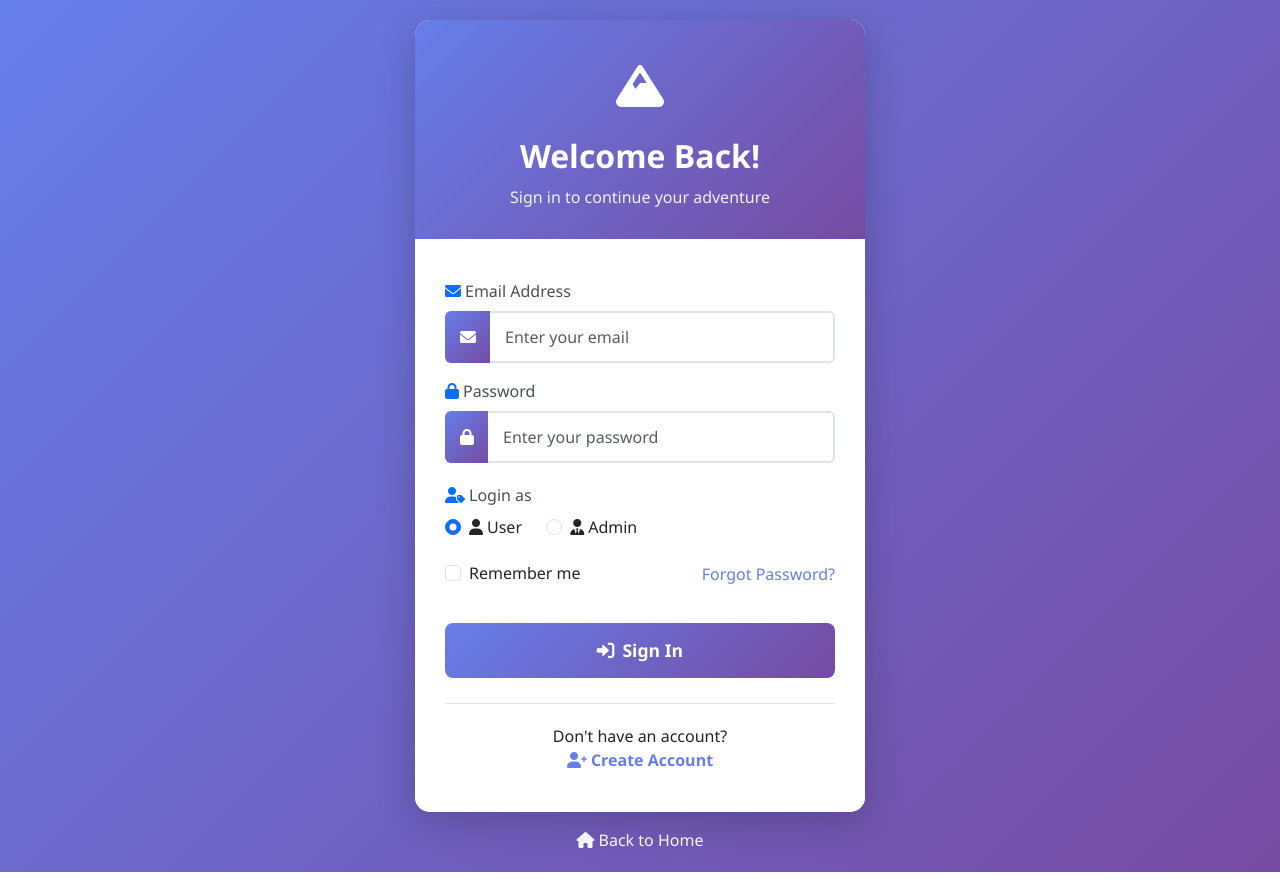
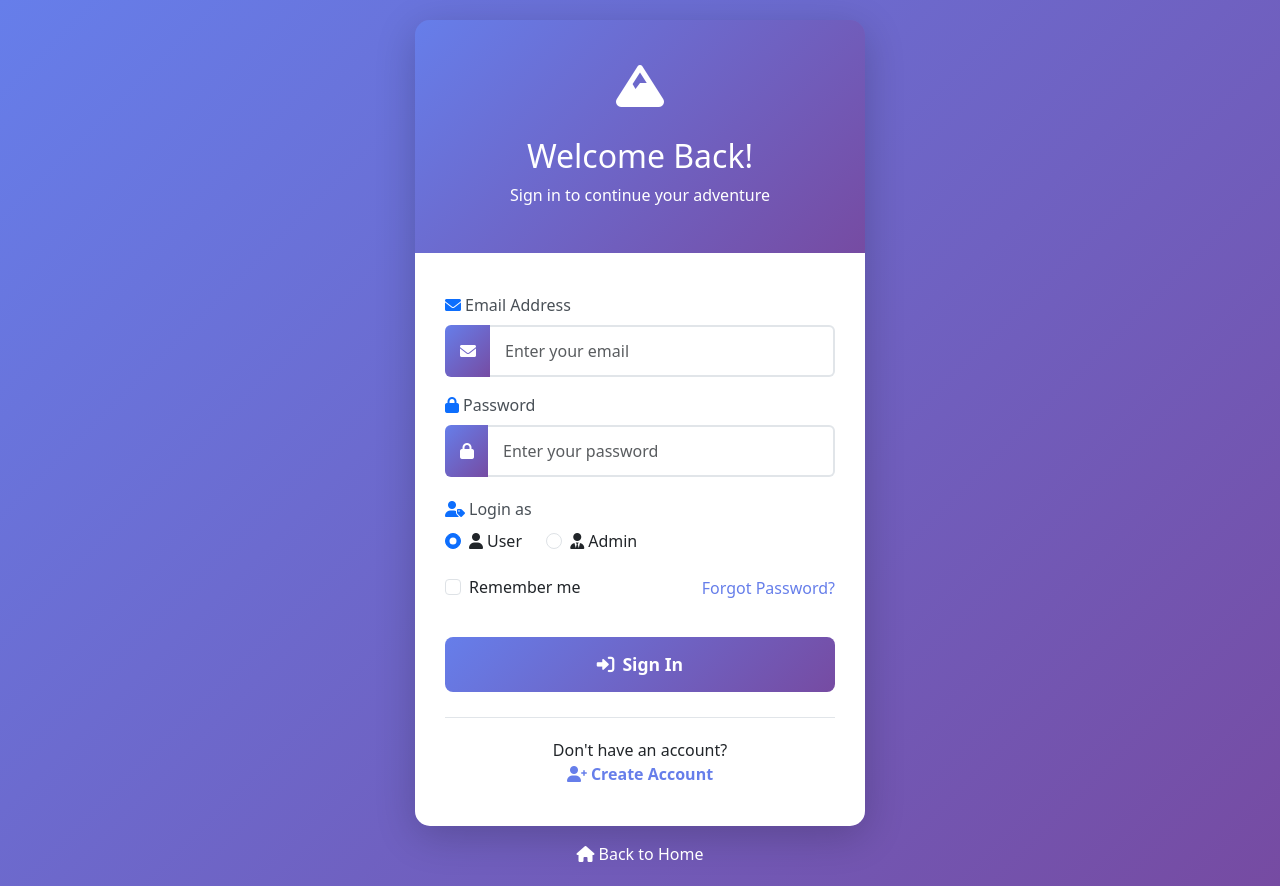
Before and after one commit to chizarapresh/Equipment-Rentals-Project, a PHP site: page /login.php in a window 1280 px wide. Run offline with PHP 8.4, Linux system fonts and the light colour scheme; a stand-in replaces the project's code that opens the database connection.

Commit message:
Update login.php

```diff
--- a/Codes/login.php
+++ b/Codes/login.php
@@ -1,5 +1,4 @@
 <?php
-ob_start();
 session_start();
 require_once 'config.php';
 if (isset($_SESSION['role'])) {
@@ -43,9 +42,6 @@ if ($_SERVER['REQUEST_METHOD'] == 'POST') {
                     $_SESSION['role'] = $user['role'];
 
 
-                    // $update = $pdo->prepare("UPDATE users SET last_login = NOW() WHERE user_id = ?");
-                    // $update->execute([$user['user_id']]);
-
                     if ($user['role'] == 'admin') {
                         header("Location: admin-dashboard.php");
                     } else {
@@ -71,122 +67,13 @@ if ($_SERVER['REQUEST_METHOD'] == 'POST') {
     <title>Login - ZaramOUTFITTERS</title>
     <link href="https://cdn.jsdelivr.net/npm/bootstrap@5.3.8/dist/css/bootstrap.min.css" rel="stylesheet">
     <link rel="stylesheet" href="https://cdnjs.cloudflare.com/ajax/libs/font-awesome/6.0.0/css/all.min.css">
-    <style>
-        body {
-            background: linear-gradient(135deg, #667eea 0%, #764ba2  100%);
-            min-height: 100vh;
-            display: flex;
-            align-items: center;
-            justify-content: center;
-            font-family: 'Segoe UI', Tahoma, Geneva, Verdana, sans-serif;
-        }
-        .login-container {
-            max-width: 450px;
-            width: 90%;
-            margin: 20px auto;
-        }
-        .card {
-            border: none;
-            border-radius: 15px;
-            box-shadow: 0 10px 40px rgba(0,0,0,0.2);
-            overflow: hidden;
-        }
-        .card-header {
-            background: linear-gradient(135deg, #667eea 0%, #764ba2 100%);
-            color: white;
-            padding: 30px 20px;
-            text-align: center;
-            border-bottom: none;
-        }
-        .card-header h2 {
-            margin: 0;
-            font-size: 2rem;
-            font-weight: 700;
-        }
-        .card-header p {
-            margin: 10px 0 0;
-            opacity: 0.9;
-        }
-        .card-body {
-            padding: 40px 30px;
-            background: white;
-        }
-        .form-label {
-            font-weight: 500;
-            color: #495057;
-            margin-bottom: 8px;
-        }
-        .input-group-text {
-            background: linear-gradient(135deg, #667eea 0%, #764ba2 100%);
-            color: white;
-            border: none;
-            padding: 12px 15px;
-        }
-        .form-control {
-            border: 2px solid #e1e5e9;
-            border-left: none;
-            padding: 12px 15px;
-            font-size: 1rem;
-            transition: all 0.3s;
-        }
-        .form-control:focus {
-            border-color: #667eea;
-            box-shadow: none;
-        }
-        .btn-login {
-            background: linear-gradient(135deg, #667eea 0%, #764ba2 100%);
-            border: none;
-            padding: 14px;
-            font-weight: 600;
-            font-size: 1.1rem;
-            color: white;
-            width: 100%;
-            border-radius: 8px;
-            margin-top: 20px;
-            transition: transform 0.3s, box-shadow 0.3s;
-        }
-        .btn-login:hover {
-            transform: translateY(-2px);
-            box-shadow: 0 5px 20px rgba(102, 126, 234, 0.4);
-            color: white;
-        }
-        .role-select {
-            margin: 20px 0;
-        }
-        .role-select .form-check {
-            display: inline-block;
-            margin-right: 20px;
-        }
-        .alert {
-            border-radius: 8px;
-            padding: 15px;
-            margin-bottom: 25px;
-        }
-        .brand-icon {
-            font-size: 3rem;
-            margin-bottom: 15px;
-        }
-        .register-link {
-            text-align: center;
-            margin-top: 25px;
-            padding-top: 20px;
-            border-top: 1px solid #e1e5e9;
-        }
-        .register-link a {
-            color: #667eea;
-            font-weight: 600;
-            text-decoration: none;
-        }
-        .register-link a:hover {
-            color: #764ba2;
-            text-decoration: underline;
-        }
-    </style>
+    <link href="css/style.css" rel="stylesheet">
+
 </head>
 <body>
     <div class="login-container">
-        <div class="card">
-            <div class="card-header">
+        <div class="login-card">
+            <div class="login-card-header">
                 <div class="brand-icon">
                     <i class="fas fa-mountain"></i>
                 </div>
```
